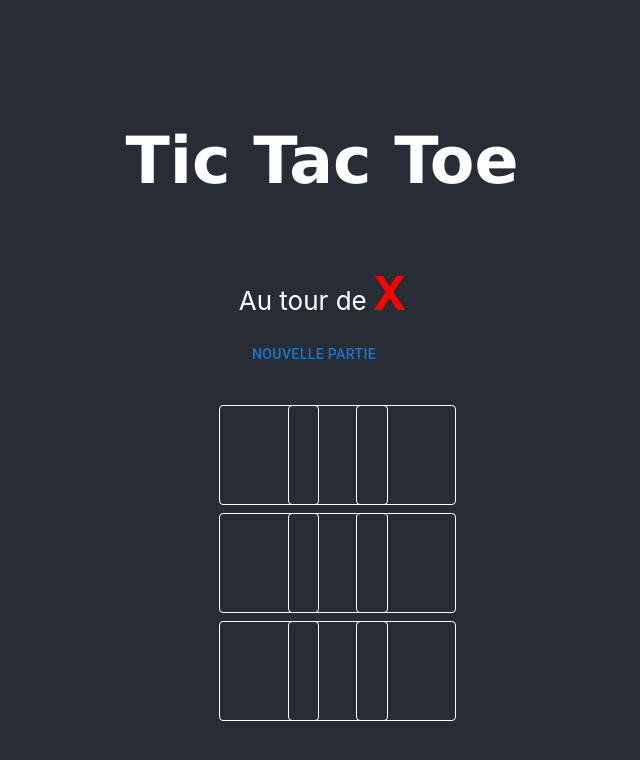
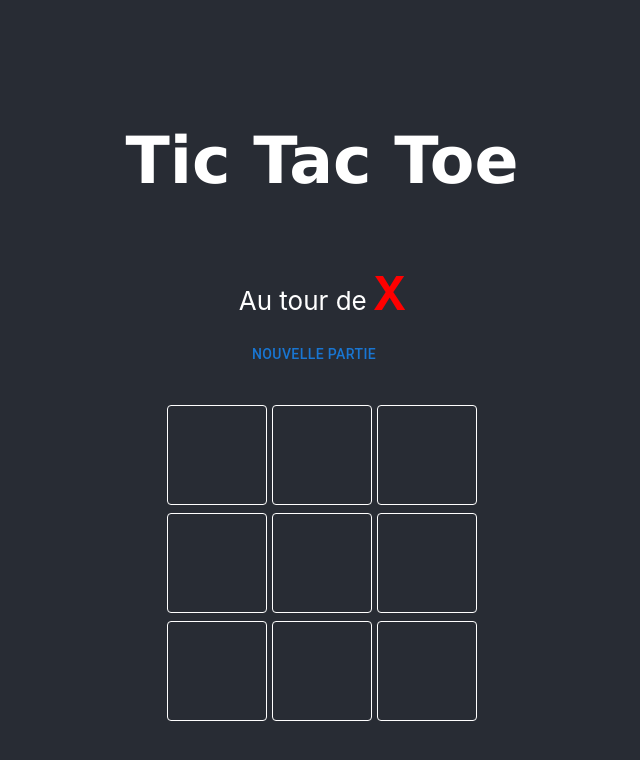
Before and after one commit to jabibamman/tic-tac-toe-react, a React (Create React App) app: page / in a window 1280 px wide. Shown: the top 760 px of the page, without its empty margins (318-958 px from the left). Built offline with nearby package versions, Linux system fonts and the light colour scheme.

Commit message:
resolved: responsive error

```diff
--- a/src/App.tsx
+++ b/src/App.tsx
@@ -8,6 +8,9 @@ function App() {
     const [xIsNext, setXisNext] = useState(true);
     const [squares, setSquares] = useState(Array(9).fill(null));
     const [winner, setWinner] = useState<null | string>(null);
+    const xs:number = 10;
+    const md:number = 4;
+    const lg:number = 3;
 
     const setStyleClass = (currentClass: string) => {
       return {
@@ -83,6 +86,8 @@ function App() {
 
     }
 
+
+
   return (
     <div className="App">
         <header className="App-header">
@@ -117,7 +122,7 @@ function App() {
             </Button>
           </Grid>
           <Grid container spacing={1} alignItems="center" flexDirection="column">
-          <Grid container item xs={10} md={4} lg={2} spacing={0}>
+          <Grid container item xs={xs} md={md} lg={lg} spacing={0}>
             {Array.from(Array(3).keys()).map((i) => (
               <Grid item xs={4} key={i}>
                 <Button className="square" variant="outlined" color="inherit" onClick={() => handleClick(i)}>
@@ -128,7 +133,7 @@ function App() {
               </Grid>
             ))}
           </Grid>
-          <Grid container item xs={10} md={4} lg={2} spacing={0}>
+          <Grid container item xs={xs} md={md} lg={lg} spacing={0}>
             {Array.from(Array(3).keys()).map((i) => (
               <Grid item xs={4} key={i + 3}>
                 <Button className="square" variant="outlined" color="inherit" onClick={() => handleClick(i + 3)}>
@@ -139,7 +144,7 @@ function App() {
               </Grid>
             ))}
           </Grid>
-          <Grid container item xs={10} md={4} lg={2} spacing={0}>
+          <Grid container item xs={xs} md={md} lg={lg} spacing={0}>
             {Array.from(Array(3).keys()).map((i) => (
               <Grid item xs={4} key={i + 6}>
                 <Button className="square" variant="outlined" color="inherit" onClick={() => handleClick(i + 6)}>
```
